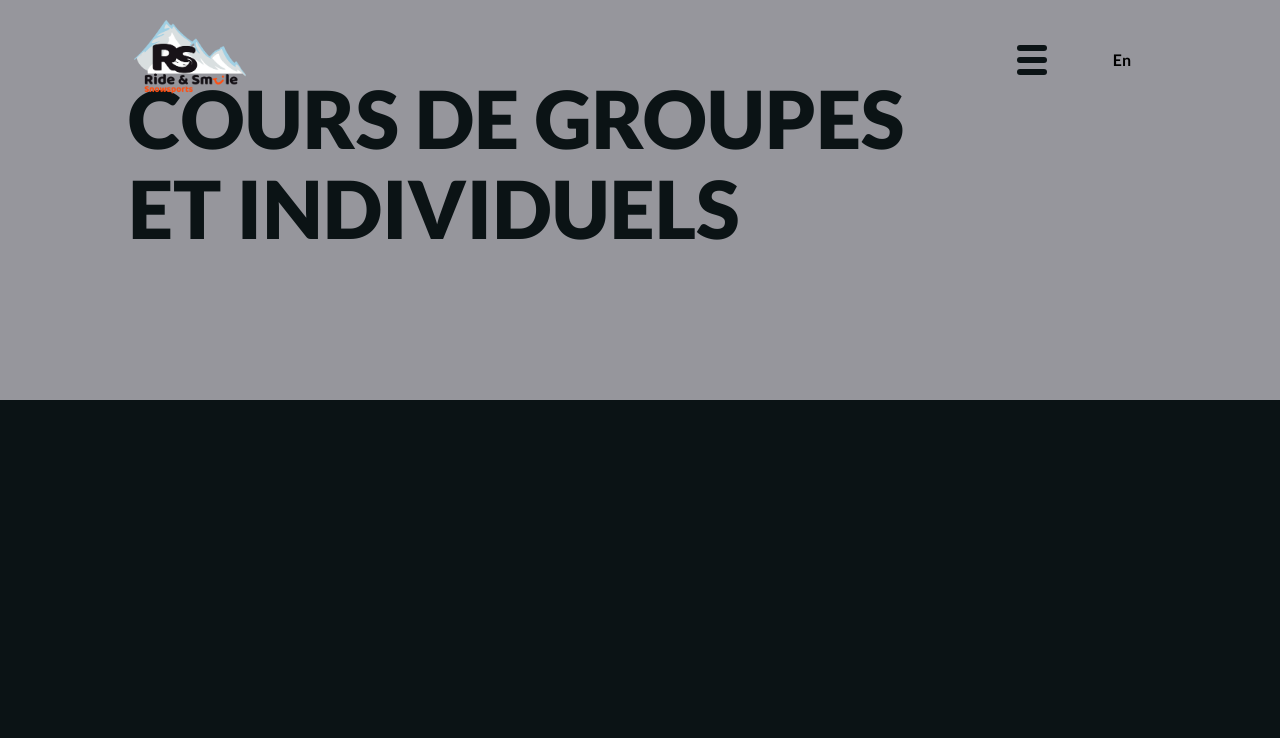
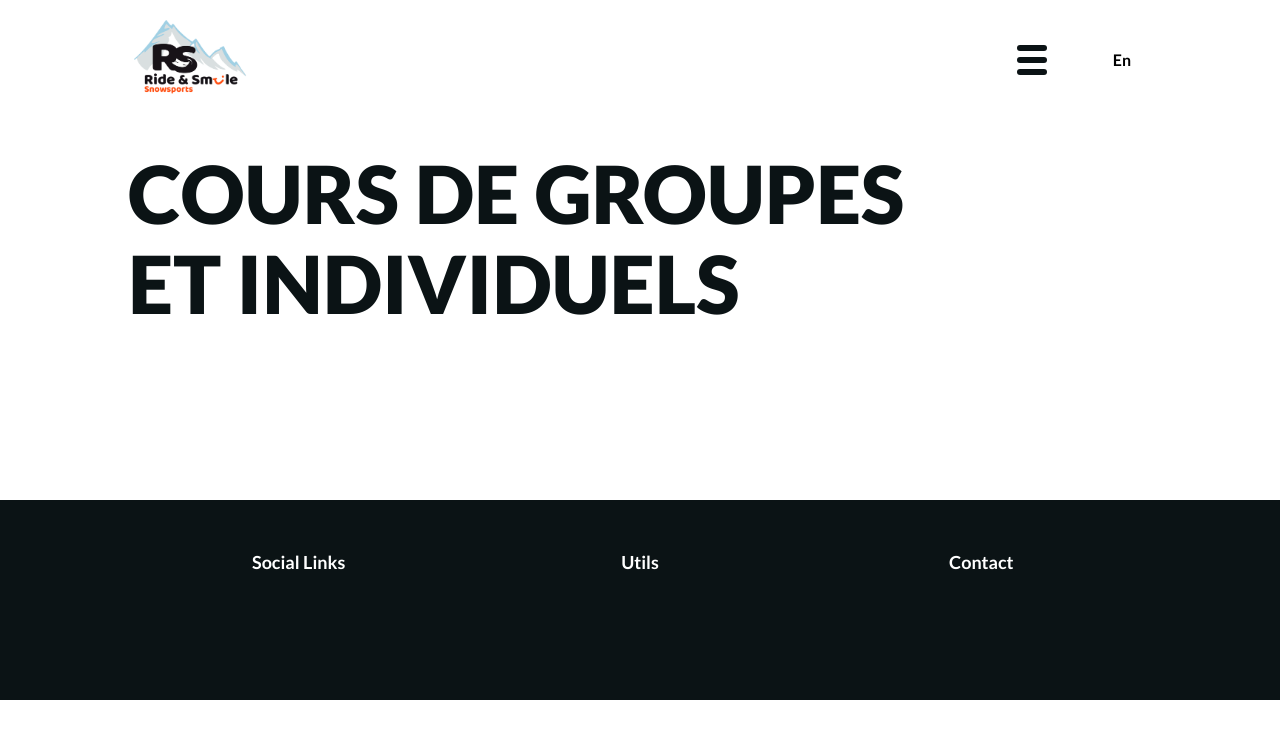
Before and after one commit to Mamouel/portfolio-shop, a Vue app: page /lessons in a window 1280 px wide. Shown: the top 738 px of the page. Built offline with nearby package versions, Linux system fonts and the light colour scheme.

Commit message:
in progress

```diff
--- a/src/components/Banner.vue
+++ b/src/components/Banner.vue
@@ -36,7 +36,7 @@ export default {
   // padding-top: $navbarHeight;
   width: 100%;
   @include background;
-  background-color: $greyMed;
+  background-color: $white;
   display: flex;
   justify-content: center;
   align-items: center;
@@ -45,7 +45,7 @@ export default {
     height: 800px;
   }
   &.page {
-    height: 400px;
+    height: 500px;
   }
   &__wrapper {
     padding: 50px 0;
@@ -61,6 +61,7 @@ export default {
     }
     &.page {
       @include font(80px, 900, 90px);
+      padding-bottom: 0px;
     }
   }
   &__subtitle {
--- a/src/components/Footer.vue
+++ b/src/components/Footer.vue
@@ -1,6 +1,21 @@
 <template>
   <div class="footer">
-    <div class="footer"></div>
+    <div class="footer__wrapper wrapper">
+      <div class="footer__section">
+        <h4>Social Links</h4>
+      </div>
+      <div class="footer__section">
+        <h4>Utils</h4>
+
+
+      </div>
+      <div class="footer__section">
+        <h4>Contact</h4>
+
+
+      </div>
+
+    </div>
   </div>
 </template>
 
@@ -14,6 +29,21 @@ export default {
 @import "@/style/index";
 .footer {
   background-color: $black;
-  height: 400px;
+  height: 200px;
+  &__wrapper {
+    display: flex;
+    justify-content: center;
+    align-items: flex-start;
+  }
+  &__section {
+    flex: 1;
+    height: 200px;
+    h4 {
+      text-align: center;
+      color: $white;
+      padding: 50px;
+    }
+
+  }
 }
 </style>
--- a/src/components/Navbar.vue
+++ b/src/components/Navbar.vue
@@ -43,8 +43,8 @@
           @mouseover="displayLang = true"
           @mouseleave="displayLang = false"
         >
-          <div class="lang-dropdown__item" @click="changeLang('en')">En</div>
-          <div class="lang-dropdown__item" @click="changeLang('fr')">Fr</div>
+          <div class="lang-dropdown__item" @click="changeLang('en')">English</div>
+          <div class="lang-dropdown__item" @click="changeLang('fr')">Francais</div>
         </div>
       </div>
     </div>
@@ -129,6 +129,11 @@ export default {
     }
 
     &.open {
+      .menu-burger-btn {
+        .line {
+          background-color: $primaryDark;
+        }
+      }
     }
 
     &.closed {
@@ -152,26 +157,20 @@ export default {
     padding: 15px;
     cursor: pointer;
     margin-right: 30px;
+    @include transition(background-color 0.3s ease);
     @include mq(s) {
       padding: 10px;
     }
-
-    @include transition(background-color 0.3s ease);
-
-    &:hover {
-      background-color: $primary;
-
-      .menu-burger-btn {
-        .line {
-          background-color: $white;
-        }
-      }
-    }
-
     .menu-burger-btn {
       width: 30px;
       height: 30px;
       position: relative;
+
+      &.open {
+        .line {
+          background-color: $primaryDark;
+        }
+      }
 
       @include mq(s) {
         width: 25px;
@@ -206,18 +205,18 @@ export default {
       }
     }
 
-    .menu-burger-btn.open {
-      .top {
-        transform: rotate(45deg);
-        top: 40%;
-      }
+    // .menu-burger-btn.open {
+    //   .top {
+    //     transform: rotate(45deg);
+    //     top: 40%;
+    //   }
 
-      .middle,
-      .bottom {
-        transform: rotate(-45deg);
-        top: 40%;
-      }
-    }
+    //   .middle,
+    //   .bottom {
+    //     transform: rotate(-45deg);
+    //     top: 40%;
+    //   }
+    // }
   }
   .lang {
     position: relative;
--- a/src/components/ProductSumary.vue
+++ b/src/components/ProductSumary.vue
@@ -1,6 +1,6 @@
 <template>
   <div class="product-sumary wrapper">
-    <h2>{{ text.title[lang] }}</h2>
+    <!-- <h2>{{ text.title[lang] }}</h2> -->
     <div class="product-sumary__items">
       <router-link to="/lessons" class="product-sumary__items_item lessons">
         <div class="overlay"></div>
@@ -20,6 +20,7 @@
         <div class="overlay"></div>
         <div class="overlay-content">
           <p>{{ text.freestyle[lang] }}</p>
+          <p></p>
         </div>
         <h3>Freestyle</h3>
       </div>
@@ -82,12 +83,12 @@ export default {
   &__items {
     display: flex;
     justify-content: center;
-    margin-left: -15px;
+    margin-left: -5px;
     &_item {
       position: relative;
-      width: calc(100% / 3 - 15px);
-      margin-left: 15px;
-      height: 500px;
+      width: calc(100% / 3 - 5px);
+      margin-left: 5px;
+      height: 600px;
       display: flex;
       justify-content: center;
       align-items: center;
@@ -108,13 +109,19 @@ export default {
 
       &:hover {
         .overlay {
-          height: 500px;
+          height: 600px;
           opacity: 0.6;
         }
 
         .overlay-content {
           opacity: 1;
           visibility: visible;
+        }
+
+        h3 {
+          font-size: 26px;
+          color: $white;
+          background-color: $primary;
         }
       }
 
@@ -129,18 +136,27 @@ export default {
         z-index: 2;
         padding: 20px;
         box-sizing: border-box;
-        @include transition(height 0.3s ease);
+        @include transition(
+          height 0.3s ease,
+          color 0.3s ease,
+          background-color 0.3s ease
+        );
       }
 
       h3 {
-        // width: 60%;
-        background-color: $transparentColor;
-        color: $white;
+        width: 60%;
+        background-color: $white;
+        color: $black;
         padding: 5px 0;
         z-index: 12;
         position: absolute;
-        top: -25px;
-        left: 0px;
+        // top: -15px;
+        top: 20px;
+        @include transition(font-size 0.3s ease);
+        left: -20px;
+        // background-image: url("~@/assets/title-bg.jpg");
+        // @include background;
+        // transform: rotate(-15deg);
       }
 
       .overlay-content {
--- a/src/components/Teacher.vue
+++ b/src/components/Teacher.vue
@@ -27,12 +27,10 @@ export default {
           en: [
             "Familiar with the area of the 4 Valleys and the surroundings, I am pleased to support children and adults whatever their level and requirements, on or off the slopes, and this, with maximum safety!",
             "Do not hesitate to contact me if you want to evolve in such practices or simply discover them!",
-            "See you soon!"
           ],
           fr: [
-            "Premiers pas à ski à 2 ans, premiers virages en snowboard à 12 ans suivi de 10 ans de compétition au niveau national, je me suis alors orienté vers l’enseignement pour faire connaître et faire évoluer mon sport.",
             "Connaissant parfaitement le domaine des 4 vallées et ses environs, je me fais un plaisir d’accompagner petits et grands quel que soit leur niveau et leurs exigences, sur ou en dehors des pistes et ceci avec une sécurité optimale !",
-            "Je parle couramment français, anglais et espagnol et vous emmène volontiers à la découverte des innombrables recoins de nature offerts par cette région au cours de votre séjour."
+            "Je vous emmène volontiers à la découverte des innombrables recoins de nature offerts par cette région au cours de votre séjour."
           ]
         }
       }
@@ -84,12 +82,11 @@ export default {
       box-sizing: border-box;
       background-color: $white;
       @include box-shadow;
-      padding: 40px 50px;
+      padding: 80px 50px;
       display: flex;
       justify-content: space-between;
       flex-direction: column;
       p {
-        @include font(20px, 400, 24px);
         margin: 0;
       }
     }
--- a/src/router/index.js
+++ b/src/router/index.js
@@ -33,7 +33,10 @@ const routes = [
 const router = new VueRouter({
   mode: "history",
   base: process.env.BASE_URL,
-  routes
+  routes,
+  scrollBehavior() {
+    return { x: 0, y: 0 };
+  }
 });
 
 export default router;
--- a/src/style/_colors.scss
+++ b/src/style/_colors.scss
@@ -1,8 +1,8 @@
-$primaryDark: #1E2E57;
+$primaryDark: #081d3c;
+// $primaryDark: rgb(11, 19, 39);
 $primary: rgb(58, 82, 143);
 $primaryLight: #AFB0C0;
 $primaryLight2: rgb(63, 63, 63);
-
 
 // $greyLight: #f4f3f2;
 $greyDark: #404040;
@@ -21,3 +21,4 @@ $success: #93C47D;
 $warning: rgb(255, 235, 132);
 
 $transparentColor: rgba(255, 255, 255, 0);
+// $primaryDark: #1E2E57;
--- a/src/style/_fonts.scss
+++ b/src/style/_fonts.scss
@@ -9,18 +9,18 @@ $serif-font: "Source Serif Pro", Garamond, Baskerville, "Baskerville Old Face",
 }
 
 h1 {
-    @include font(36px, bold, 3.5rem);
+    @include font(36px, bold, 40px);
     margin: 0;
 }
 
 h2 {
-    @include font(50px, bold, 40px);
+    @include font(50px, 900, 40px);
     margin: 0;
     text-transform: uppercase;
 }
 
 h3 {
-    @include font(30px, bold, 2.3rem);
+    @include font(24px, 900, 30px);
     margin: 0;
     margin-bottom: 1rem;
 }
@@ -41,5 +41,6 @@ h6 {
 }
 
 p {
-    @include font(12px, normal, 12px);
+    @include font(24px, 400, 30px);
+
 }
--- a/src/style/index.scss
+++ b/src/style/index.scss
@@ -21,7 +21,7 @@ body {
 		height: 100%;
 		padding: 0;
 		margin: 0;
-		background-color: #F4F6F8;
+		background-color: $white;
 
 		a {
 			font-weight: bold;
--- a/src/views/Home.vue
+++ b/src/views/Home.vue
@@ -9,8 +9,23 @@
     <div class="home-section home-section_black">
       <ProductSumary :lang="lang" />
     </div>
-    <div class="home-section home-section_small-padding home-section_grey">
-      <h2>suce</h2>
+    <!-- <div class="home-section home-section_no-padding home-section_white">
+      <div class="home-section__item">
+        <h2>Des cours pour tous les niveaux!</h2>
+        <p>A partir de 4 ans, pour les débutants aux confirmés</p>
+        <p>Freeride sécurisé sur Verbier et ses alentours</p>
+        <p>Sessions Snowpark</p>
+      </div>
+      <div class="home-section__item home-section__item_image"></div>
+    </div> -->
+    <div class="home-section home-section_white wrapper">
+      <div class="home-section__item home-section__item_text">
+        <h2>Des cours pour tous les niveaux!</h2>
+        <p>A partir de 4 ans, pour les débutants aux confirmés</p>
+        <p>Freeride sécurisé sur Verbier et ses alentours</p>
+        <p>Sessions Snowpark</p>
+      </div>
+      <div class="home-section__item home-section__item_sub home-section__item_image"></div>
     </div>
     <div class="home-section home-section_primary-dark">
       <Teacher :lang="lang" />
@@ -57,9 +72,16 @@ export default {
 .home {
   .home-section {
     padding: $sectionPadding 0;
+    display: flex;
+    // justify-content: center;
+    // align-items: center;
+    position: relative;
     &_small-padding {
       padding-top: $sectionPadding / 3;
       padding-bottom: $sectionPadding / 3;
+    }
+    &_no-padding {
+      padding: 0;
     }
     &_black {
       background-color: $black;
@@ -79,6 +101,43 @@ export default {
     &_white {
       background-color: $white;
     }
+
+    &__item {
+      width: 50%;
+      height: 100%;
+      padding: 100px;
+      box-sizing: border-box;
+      h2 {
+        margin-bottom: 30px;
+        @include font(60px, 900, 50px);
+      }
+      &_image {
+        @include background;
+        background-image: url("~@/assets/lesson2.jpg");
+        height: auto;
+        padding: 0;
+        height: 600px;
+      }
+      &_sub {
+        position: absolute;
+        background-image: url("~@/assets/lesson2.jpg");
+
+        right: 0;
+        width: 60%;
+        margin-left: -200px;
+      }
+      &_text {
+        width: 60%;
+        color: $white;
+        // padding-top: 0px;
+        margin-top: -120px;
+        z-index: 10;
+        background-color: $black;
+        p {
+          padding-right: 100px;
+        }
+      }
+    }
   }
 }
 </style>
--- a/src/views/Lessons.vue
+++ b/src/views/Lessons.vue
@@ -17,3 +17,10 @@ export default {
   }
 };
 </script>
+
+<style lang="scss" scoped>
+@import "@/style/index";
+.lessons {
+
+}
+</style>
```
Also changed, not shown: src/assets/title-bg.jpg (added).
